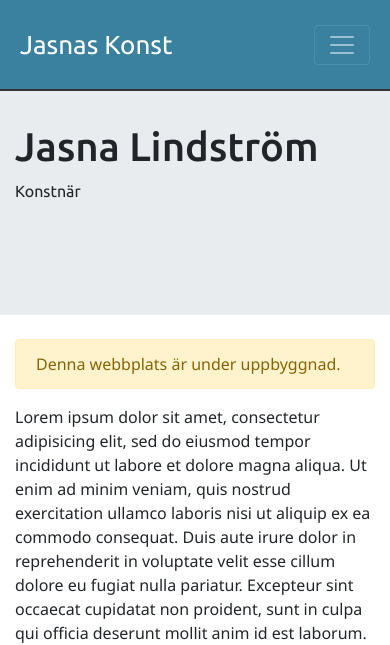
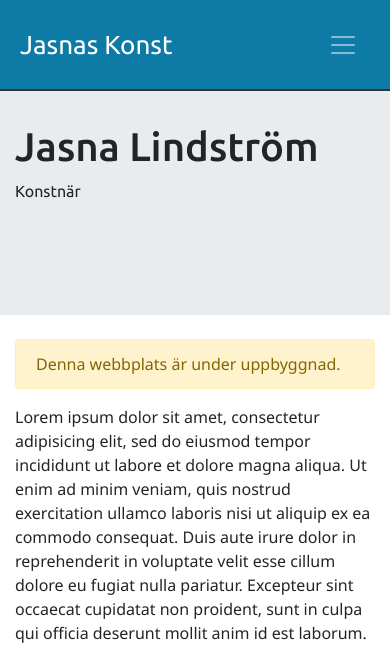
Before and after one commit to jasnaskonst/jasnaskonst.github.io, a plain HTML site: page index.html in a window 390 px wide. Shown: the top 645 px of the page. Drawn offline with nearby package versions, Linux system fonts and the light colour scheme.

Commit message:
navbar icon border, navbar background colour

```diff
--- a/main.css
+++ b/main.css
@@ -17,7 +17,8 @@ body {
 
 /*----- navbar -----*/
 .navbar {
-  background-color: #39819e;
+  /*background-color: #39819e;*/
+  background-color: #0E7BA6;
   padding: 1em;
   font-size: 20px;
   position: sticky;
@@ -79,6 +80,10 @@ p {
   margin-top: 4rem;
 }
 
+.navbar-toggler {
+  border: 0;
+}
+
 
 
 /*----- footer -----*/
```
